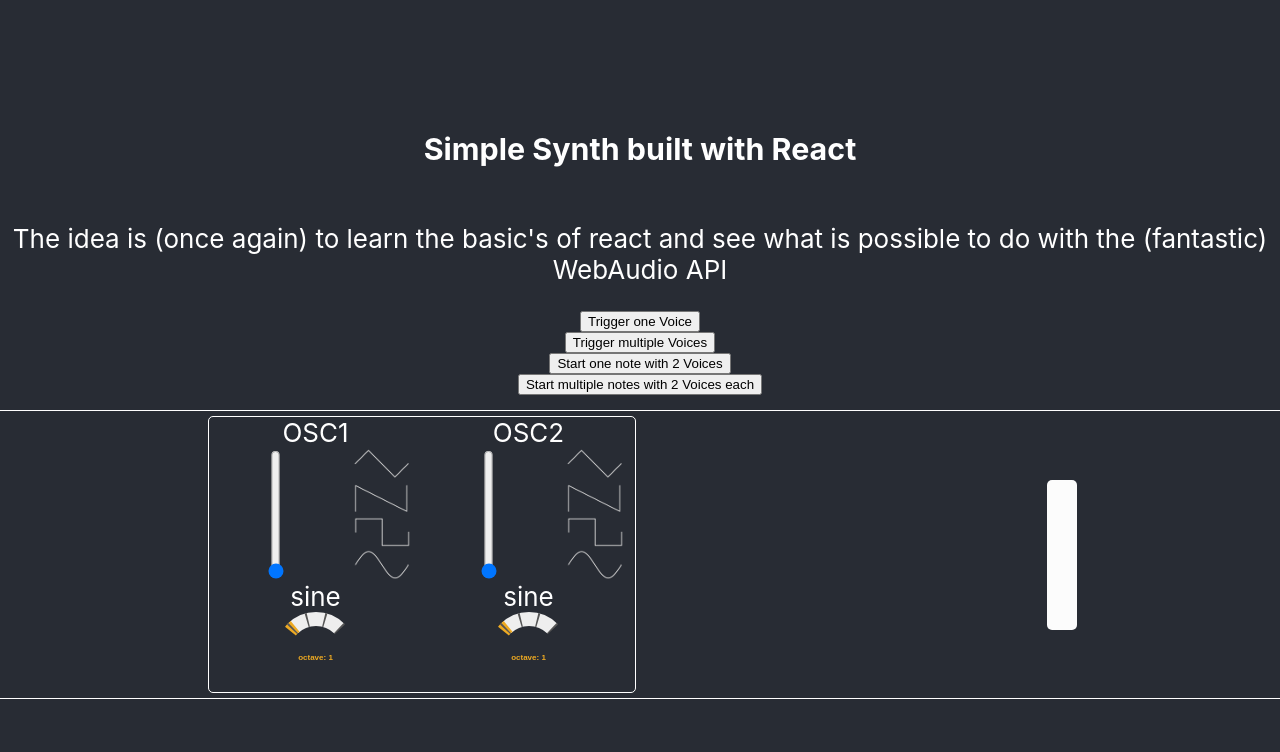
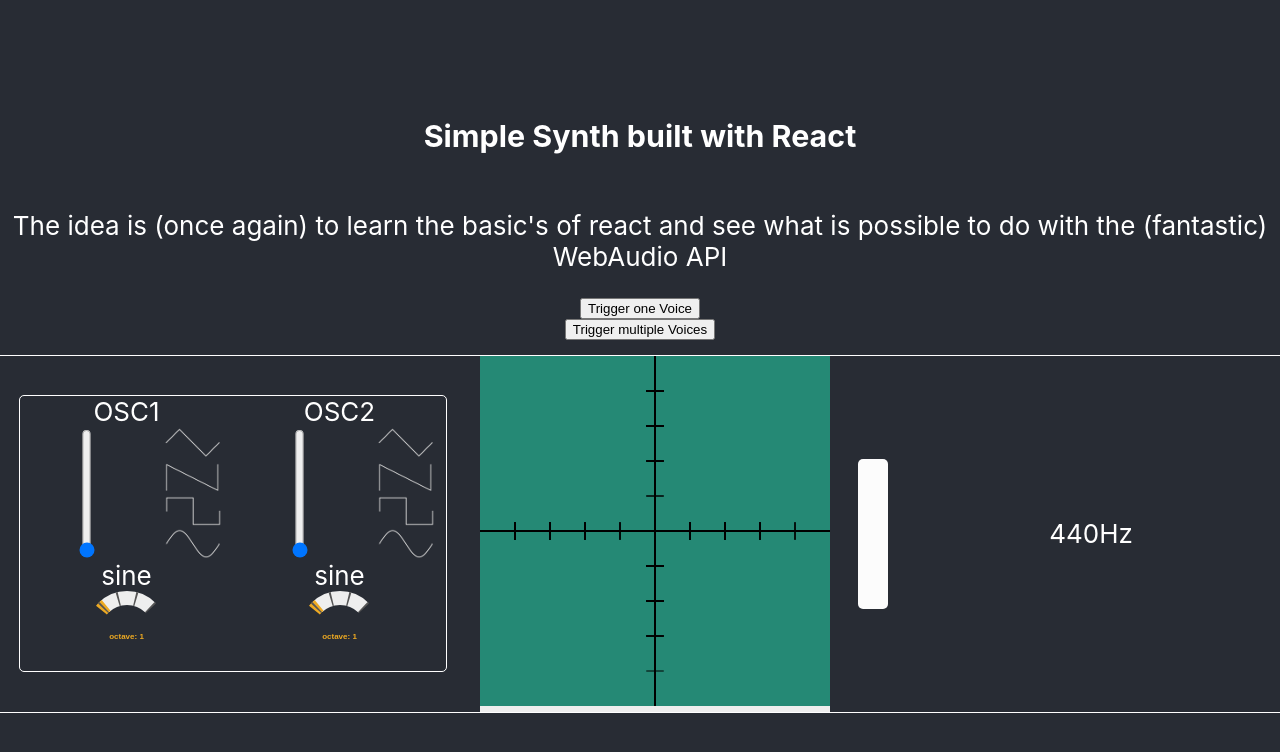
Before and after one commit to pitrackster/simple-synth, a React (Create React App) app: page / in a window 1280 px wide. Shown: the top 752 px of the page. Built offline with nearby package versions, Linux system fonts and the light colour scheme.

Commit message:
some changes ;-)

```diff
--- a/src/App.css
+++ b/src/App.css
@@ -1,3 +1,7 @@
+body {
+  overflow: hidden;
+}
+
 .app {
   text-align: center;
   background-color: #282c34;
--- a/src/App.jsx
+++ b/src/App.jsx
@@ -3,6 +3,7 @@
 import Voice from './core/voice'
 import VuMeter from './components/vu-meter/vu-meter-cmp'
 import Osc from './components/osc/osc-cmp'
+import XYPad from './components/xy-pad/xy-pad'
 
 class App extends Component {
   constructor(props) {
@@ -14,14 +15,15 @@
     this.meter = null
 
     this.initialState = {
-      bgColor: '#282c34',
+      padBgColor: '#eee',
       ac: this.ac,
       master: this.master,
+      freq: 440,
       vcoEnv: {
-        attack: 0, // seconds
+        attack: 0.5, // seconds
         decay: 1,  // seconds after decay time sustain gain level will be applied
         sustain: 1, // gain value (0 <= value <= 1)
-        release: 0 // seconds
+        release: 0.5 // seconds
       },
       filter: {
         freq: 0,
@@ -36,12 +38,12 @@
       },
       vco1: {
         type: 'sine',
-        detune:0,
+        detune: 0,
         octave: 1
       },
       vco2: {
         type: 'sine',
-        detune:0,
+        detune: 0,
         octave: 1
       },
       types: [
@@ -49,15 +51,11 @@
         'square',
         'sawtooth',
         'triangle'
-      ]
+      ],
+      playing: false
     }
 
     this.state = this.initialState
-  /*
-    window.onmousemouve = event => {
-      document.body.style.backgroundColor = `hsl(${event.clientX}, 60%, 60%)`
-    }
-*/
   }
 
   vco1OctaveChanged = (value) => {
@@ -74,12 +72,13 @@
 
   vco2TypeChanged(e) {
     this.setState(Object.assign(this.state.vco2, {type: this.state.types[e.target.value]}))
+
   }
 
   playOneVoice() {
     const voice = new Voice(this.ac, this.state.vco1.type)
     const voice2 = new Voice(this.ac, this.state.vco2.type)
-    const freq = 440
+    const freq = this.state.freq
     voice.start(freq * this.state.vco1.octave, 0.5, this.master)
     voice2.start(freq * this.state.vco2.octave, 0.5, this.master)
     window.setTimeout(() => {
@@ -107,25 +106,45 @@
     }, 3000)
   }
 
-  octaveChanged(value) {
-    console.log('value', value)
+  handleMouseMove(data) {
+    // document.body.style.backgroundColor = `hsl(${event.clientX}, 60%, 60%)
+    // this.setState(Object.assign(this.state, {padBgColor: `hsl(${data.clientX}, 60%, 60%)`}))
+    if(this.state.playing) {
+      const frequency = Math.round(data.percentY * 1000 / 100)
+      this.voices.forEach((voice, index) => {
+        voice.vco.frequency.value =  index === 0 ? frequency * this.state.vco1.octave : frequency * this.state.vco2.octave
+      })
+      this.setState(Object.assign(this.state, {freq: frequency}))
+    }
   }
 
-  handleMouseMove(e) {
-    // document.body.style.backgroundColor = `hsl(${event.clientX}, 60%, 60%)
-    this.setState(Object.assign(this.state, {bgColor: `hsl(${e.clientX}, 60%, 60%)`}))
+  onPressStart = (data) => {
+    const frequency = Math.round(data.percentY * 1000 / 100)
+    const voice1 = new Voice(this.ac, this.state.vco1.type, this.state.vcoEnv)
+    const voice2 = new Voice(this.ac, this.state.vco2.type, this.state.vcoEnv)
+    this.voices = [voice1,voice2]
+    voice1.start(frequency * this.state.vco1.octave, 1 / this.voices.length, this.master)
+    voice2.start(frequency * this.state.vco2.octave, 1 / this.voices.length, this.master)
+
+    this.setState(Object.assign(this.state, {playing: true, freq: frequency}))
+  }
+
+  onPressStop = () => {
+    this.voices.forEach(voice => {
+      voice.stop(this.master)
+    })
+    this.voices = []
+    this.setState(Object.assign(this.state, {playing: false}))
   }
 
 
   render() {
     return (
-      <div onMouseMove={(e) => this.handleMouseMove(e)} style={{backgroundColor:this.state.bgColor}} className="app">
+      <div className="app">
         <h3>Simple Synth built with React</h3>
         <p>The idea is (once again) to learn the basic's of react and see what is possible to do with the (fantastic) WebAudio API</p>
         <button onClick={() => this.playOneVoice()}>Trigger one Voice</button>
         <button onClick={() => this.playMultipleVoices()}>Trigger multiple Voices</button>
-        <button onClick={() => this.playOneVoice()}>Start one note with 2 Voices</button>
-        <button onClick={() => this.playMultipleVoices()}>Start multiple notes with 2 Voices each</button>
         <div className="synth">
           <div className="oscillators">
             <Osc
@@ -143,7 +162,12 @@
               label={this.state.vco2.type}
               onChange={(e) => this.vco2TypeChanged(e)} />
           </div>
+          <XYPad bgColor={this.state.padBgColor} onPressStart={this.onPressStart} onPressStop={this.onPressStop} onMove={(data) => this.handleMouseMove(data)} />
           <VuMeter ac={this.state.ac} node={this.state.master} />
+          <div style={{width:350}}>
+            <label>{this.state.freq}Hz</label>
+          </div>
+
         </div>
 
       </div>
--- /dev/null
+++ b/src/components/xy-pad/xy-pad.css
@@ -0,0 +1,6 @@
+.xy-pad {
+  /*min-height: 52vh;*/
+  position: absolute;
+  left: 0;
+  top: 0;
+}
--- /dev/null
+++ b/src/components/xy-pad/xy-pad.jsx
@@ -0,0 +1,136 @@
+import React, { Component } from 'react'
+import {PropTypes as T} from 'prop-types'
+import './xy-pad.css'
+
+
+class XYPad extends Component {
+
+  constructor(props) {
+    super(props)
+    this.width = 350
+    this.height = 350
+    this.state = {
+      pressed : false
+    }
+  }
+
+  componentDidMount = () => {
+    this.canvasPosition = this.layer1.getBoundingClientRect()
+    this.canvasHeight = this.canvasPosition.bottom - this.canvasPosition.top
+    this.canvasWidth = this.canvasPosition.right - this.canvasPosition.left
+    this.draw()
+    this.ctx2 = this.layer2.getContext('2d')
+  }
+
+  draw = () => {
+    this.ctx = this.layer1.getContext('2d')
+
+    this.ctx.beginPath()
+    // horizontal line
+    this.ctx.moveTo(0, this.canvasHeight / 2)
+    this.ctx.lineTo(this.canvasWidth, this.canvasHeight / 2)
+    this.ctx.stroke()
+    // vertical line
+    this.ctx.moveTo(this.canvasWidth / 2, 0)
+    this.ctx.lineTo(this.canvasWidth / 2, this.canvasHeight)
+    this.ctx.stroke()
+    // draw axis ticks
+    this.ctx.moveTo(0, this.canvasHeight / 2)
+    const range = Math.round(this.canvasWidth / 10)
+    for(let i = 1; i < 5; i++) {
+      // left x-axis tick bars
+      this.ctx.moveTo(i * range, (this.canvasHeight / 2) - range / 4)
+      this.ctx.lineTo(i * range, (this.canvasHeight / 2) + range / 4)
+      this.ctx.stroke()
+      // right x-axis tick bars
+      this.ctx.moveTo((this.canvasWidth / 2) + i * range, (this.canvasHeight / 2) - range / 4)
+      this.ctx.lineTo((this.canvasWidth / 2) + i * range, (this.canvasHeight / 2) + range / 4)
+      this.ctx.stroke()
+      // top y-axis tick bars
+      this.ctx.moveTo((this.canvasWidth / 2) - range / 4, i * range)
+      this.ctx.lineTo((this.canvasWidth / 2) + range / 4, i * range)
+      this.ctx.stroke()
+      // bottom y-axis tick bars
+      this.ctx.moveTo((this.canvasWidth / 2) - range / 4, (this.canvasHeight / 2) + i * range)
+      this.ctx.lineTo((this.canvasWidth / 2) + range / 4, (this.canvasHeight / 2) + i * range)
+      this.ctx.stroke()
+    }
+  }
+
+  drawCursor = (data) => {
+
+    this.ctx2.beginPath()
+    this.ctx2.arc(data.x, data.y2, 10, 0, 2*Math.PI)
+    this.ctx2.fillStyle = 'green'
+    this.ctx2.fill()
+    this.ctx2.stroke()
+  }
+
+  handleMove = (e) => {
+    const data = this.getPercentValues(e)
+    if(this.state.pressed) {
+      this.ctx2.clearRect(0, 0, this.layer2.width, this.layer2.height)
+      this.drawCursor(data)
+    }
+
+    this.props.onMove(data)
+  }
+
+  handleDown = (e) => {
+    this.setState(Object.assign(this.state, {pressed: true}))
+    const data = this.getPercentValues(e)
+    this.drawCursor(data)
+    this.props.onPressStart(data)
+  }
+
+  getPercentValues(e) {
+    const x = e.clientX - this.canvasPosition.left
+    const y = this.canvasPosition.bottom - e.clientY //e.clientY - this.canvasPosition.top => inversed, bottom = max top = min...
+    const percentX = x * 100 / this.canvasWidth
+    const percentY = y * 100 / this.canvasHeight
+    return {
+      percentX: percentX,
+      percentY: percentY,
+      clientX: e.clientX,
+      clientY: e.clientY,
+      x: x,
+      y: y,
+      y2 : e.clientY - this.canvasPosition.top
+    }
+  }
+
+  handleUp = (e) => {
+    this.setState(Object.assign(this.state, {pressed: false}))
+    this.props.onPressStop()
+    this.ctx2.clearRect(0, 0, this.layer2.width, this.layer2.height)
+  }
+
+  render = () => {
+    return (
+      <div width={this.width} height={this.height} style={{position: 'relative', backgroundColor: this.props.bgColor}}>
+        <canvas onMouseDown={(e) => this.handleDown(e)} onMouseMove={(e) => this.handleMove(e)} onMouseUp={() => this.handleUp()} className="xy-pad" width={this.width} height={this.height} ref={canvas => {
+          this.layer1 = canvas
+        }}>
+        </canvas>
+        <canvas style={{backgroundColor: '#258975'}} onMouseDown={(e) => this.handleDown(e)} onMouseMove={(e) => this.handleMove(e)} onMouseUp={() => this.handleUp()} width={this.width} height={this.height} ref={canvas => {
+          this.layer2 = canvas
+        }}>
+        </canvas>
+      </div>
+    )
+  }
+
+}
+
+XYPad.propType = {
+  onPressStart: T.func.isRequired,
+  onPressStop: T.func.isRequired,
+  onMove: T.func.isRequired,
+  bgColor: T.string
+}
+
+XYPad.defaultProps = {
+  bgColor: '#eee'
+}
+
+export default XYPad
--- a/src/core/voice.js
+++ b/src/core/voice.js
@@ -1,13 +1,13 @@
 
 
 export default class Voice {
-  constructor(ac, type){
+  constructor(ac, type, env){
     this.ac = ac
-    this.ENV = {
+    this.ENV = env ? env : {
       attack: 0, // seconds
       decay: 1,  // seconds after decay time sustain gain level will be applied
       sustain: 0.1, // gain value (0 <= value <= 1)
-      release: 3 // seconds
+      release: 0.8 // seconds
     }
     this.type = type
   }
@@ -33,6 +33,10 @@
 
   }
 
+  setEnv(env) {
+    this.ENV = env
+  }
+
   stop(output) {
     // Clear previous envelope values... mmm does not work... make release not working ! on chrome and ff
     //this.vca.gain.cancelScheduledValues(this.ac.currentTime)
```
Also changed, not shown: src/components/osc/osc-cmp.jsx (+2 -6 lines), 2 other files (tests, documents, lock files or other folders).
